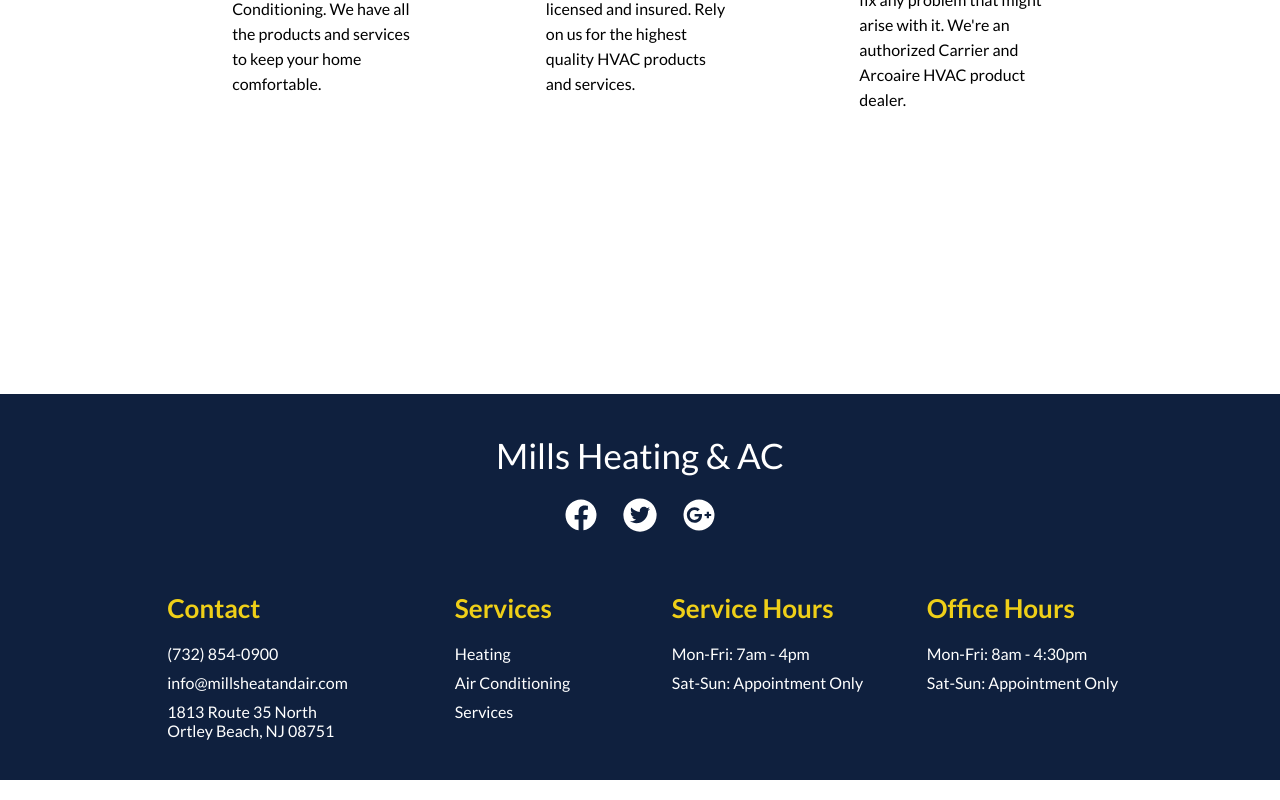
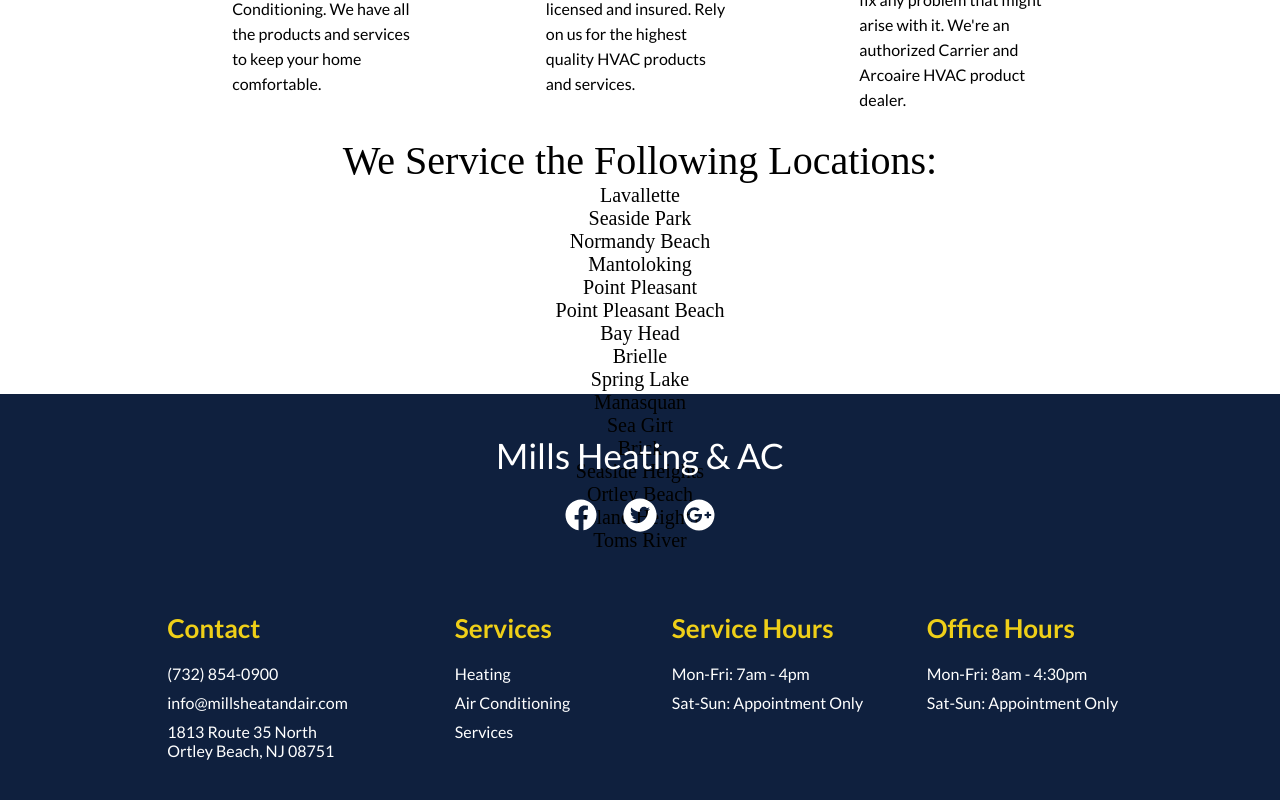
Before and after one commit to danlaratta/Heating_AC_Redesign, a React (Create React App) app in the folder frontend/: page / in a window 1280 px wide. Shown: the part 1266-2066 px from the top of the page. Built offline with nearby package versions, Linux system fonts and the light colour scheme.

Commit message:
location services section work

```diff
--- a/frontend/src/components/Footer.jsx
+++ b/frontend/src/components/Footer.jsx
@@ -1,18 +1,21 @@
-import React from 'react'
+import React, { useEffect } from 'react'
 import styled from 'styled-components'
-import { motion } from 'framer-motion'
+import { motion, useAnimation } from 'framer-motion'
+import { useInView } from 'react-intersection-observer'
 import { NavLink } from 'react-router-dom'
 import { FaFacebook } from "react-icons/fa"
 import { AiFillTwitterCircle } from "react-icons/ai"
 import { FaGooglePlus } from "react-icons/fa"
 
+
+// Styled Components
 const Container = styled.div`
     width: 100%;
     background-color: var(--blue);
     padding: 4rem;
 `
 
-const FooterContainer = styled.div`
+const FooterContainer = styled.span`
     width: 100%;
     display: flex;
     flex-direction: column;
@@ -21,7 +24,7 @@
     gap: 5rem;
 `
 
-const FooterSocial = styled.span`
+const FooterSocial = styled(motion.div)`
     display: flex;
     flex-direction: column;
     align-items: center;
@@ -63,18 +66,17 @@
     font-size: 3.8rem;
 `
 
-const SocialLink = styled.span`
+const SocialLink = styled.span` `
 
-`
-
-const FooterInfo = styled.span`
+const FooterInfo = styled(motion.div)`
     width: 85%;
+    padding-top: 2rem;
     display: flex;
     align-items: flex-start;
     justify-content: space-around;
 `
 
-const FooterItem = styled.div`
+const FooterItem = styled(motion.div)`
     flex: 1;
     display: flex;
     flex-direction: column;
@@ -113,28 +115,66 @@
     font-family: 'Lato', sans-serif;
 `
 
-const DetailMsg = styled.span`
-    color: #fff;
-    font-size: 1.2rem;
-    font-family: 'Lato', sans-serif;
-    display: inline-block;
-`
-
 const ServiceLinks = styled(NavLink)`
     color: #fff;
     font-size: 1.6rem;
     font-family: 'Lato', sans-serif;
     text-decoration: none;
+
+    &:hover{
+        color: var(--gold);
+    }
 `
 
+// Variants
+const SocialVariant = {
+    hidden: {
+        opacity: 0,
+        y: -100,
+    },
 
+    show:{
+        opacity: 1,
+        y: 0,
+        transition: { duration: 1, delay: 0.2}
+    }
+}
+
+const FooterInfoVariant = {
+    hidden: {
+        opacity: 0,
+        y: -100,
+    },
+
+    show:{
+        opacity: 1,
+        y: 0,
+        transition: { duration: 1, staggerChildren: 0.5, delayChildren: .8}
+    }
+}
 
 
 const Footer = () => {
+
+    const controls = useAnimation()
+
+    const [ref, inView] = useInView()
+
+    useEffect(() => {
+        if(inView){
+            controls.start('show')
+        }
+    }, [controls, inView])
+
     return (
         <Container>
             <FooterContainer>
-                <FooterSocial>
+                <FooterSocial
+                    variants= { SocialVariant }
+                    initial= 'hidden'
+                    animate= {controls}
+                    ref={ref}
+                >
                     <Logo to='/'> Mills Heating & AC </Logo>
 
                     <SocialContainer>
@@ -144,8 +184,13 @@
                     </SocialContainer>
                 </FooterSocial>
 
-                <FooterInfo>
-                    <FooterItem>
+                <FooterInfo
+                    variants= { FooterInfoVariant }
+                    initial= 'hidden'
+                    animate= {controls}
+                    ref={ref}
+                >
+                    <FooterItem variants= { FooterInfoVariant }>
                         <ItemContainer>
                             <Title> Contact </Title>
 
@@ -157,7 +202,7 @@
                         </ItemContainer>
                     </FooterItem>
 
-                    <FooterItem>
+                    <FooterItem variants= { FooterInfoVariant }>
                         <ItemContainer>
                             <Title> Services </Title>
 
@@ -169,7 +214,7 @@
                         </ItemContainer>
                     </FooterItem>
 
-                    <FooterItem>
+                    <FooterItem variants= { FooterInfoVariant }>
                         <ItemContainer>
                         <Title> Service Hours </Title>
 
@@ -181,7 +226,7 @@
                         </ItemContainer>
                     </FooterItem>
 
-                    <FooterItem>
+                    <FooterItem variants= { FooterInfoVariant }>
                         <ItemContainer>
                             <Title> Office Hours </Title>
 
--- a/frontend/src/components/InfoCard.jsx
+++ b/frontend/src/components/InfoCard.jsx
@@ -1,6 +1,5 @@
 import React from 'react'
 import styled  from 'styled-components'
-import { motion } from 'framer-motion'
 import { NavLink } from 'react-router-dom'
 
 
--- a/frontend/src/pages/Home.jsx
+++ b/frontend/src/pages/Home.jsx
@@ -1,5 +1,6 @@
 import React, { useEffect } from 'react'
 import styled  from 'styled-components'
+import { NavLink } from 'react-router-dom'
 import { motion, useAnimation } from 'framer-motion'
 import { useInView } from 'react-intersection-observer'
 import LandingImg from '../images/landing-img.jpg'
@@ -43,6 +44,19 @@
     font-weight: 900;
     padding-bottom: 4rem;
 `
+
+/*
+const ServicesLink = styled(motion.NavLink)`
+    color: #000;
+    font-size: 1.8rem;
+    background-color: var(--gold);
+    padding: 1.5rem;
+    border-radius: 1rem;
+    margin-left: 15%;
+    font-family: 'Lato', sans-serif;
+    font-weight: 600;
+`
+*/
 
 const ServicesLink = styled(motion.span)`
     color: #000;
@@ -96,6 +110,41 @@
     align-items: center;
     justify-content: center;
 `
+const ServiceAreaContainer = styled.div`
+    width: 100%;
+    display: flex;
+    flex-direction: column;
+    align-items: center;
+    justify-content: center;
+`
+
+const SectionTitle = styled.div`
+    font-size: 4rem;
+`
+
+const LocationContainer = styled.div`
+    display: flex;
+    flex-direction: column;
+    align-items: center;
+    flex-wrap: wrap;
+    justify-content: center;
+`
+
+const LocationItem = styled.div`
+    display: flex;
+    flex-direction: column;
+    align-items: center;
+    justify-content: center;
+`
+
+
+
+const LocationText = styled.span`
+    font-size: 2rem;
+`
+
+
+
 
 // Variants
 const OverlayVariant = {
@@ -162,6 +211,13 @@
         }
     ]
 
+    const locations = [
+        'Lavallette', 'Seaside Park', 'Normandy Beach', 'Mantoloking', 'Point Pleasant',
+        'Point Pleasant Beach', 'Bay Head', 'Brielle', 'Spring Lake',
+        'Manasquan', 'Sea Girt', 'Brick', 'Seaside Heights',
+        'Ortley Beach', 'Island Heights',  'Toms River',
+    ]
+
     const controls = useAnimation()
 
     const [ref, inView] = useInView()
@@ -186,7 +242,8 @@
                         Efficient and Reliable HVAC Installation <br/> and Maintenance Services
                     </Title>
 
-                    <ServicesLink variants= { OverlayVariant }> Get Serviced </ServicesLink>
+                    <ServicesLink to='/Services' > Get Serviced </ServicesLink>
+                    {/* <ServicesLink to='/Services' variants= { OverlayVariant }> Get Serviced </ServicesLink> */}
                 </Overlay>
             </OverlayContainer>
 
@@ -210,6 +267,19 @@
                     </CardsContainer>
                 </CardSection>
 
+                <ServiceAreaContainer>
+                    <SectionTitle> We Service the Following Locations: </SectionTitle>
+
+                    <LocationContainer>
+                        <LocationItem>
+                            {locations.map((location, key) =>
+                                <LocationText> {location} </LocationText>
+                            )}
+                        </LocationItem>
+                    </LocationContainer>
+
+                </ServiceAreaContainer>
+
             </InfoContainer>
         </Container>
     )
```
